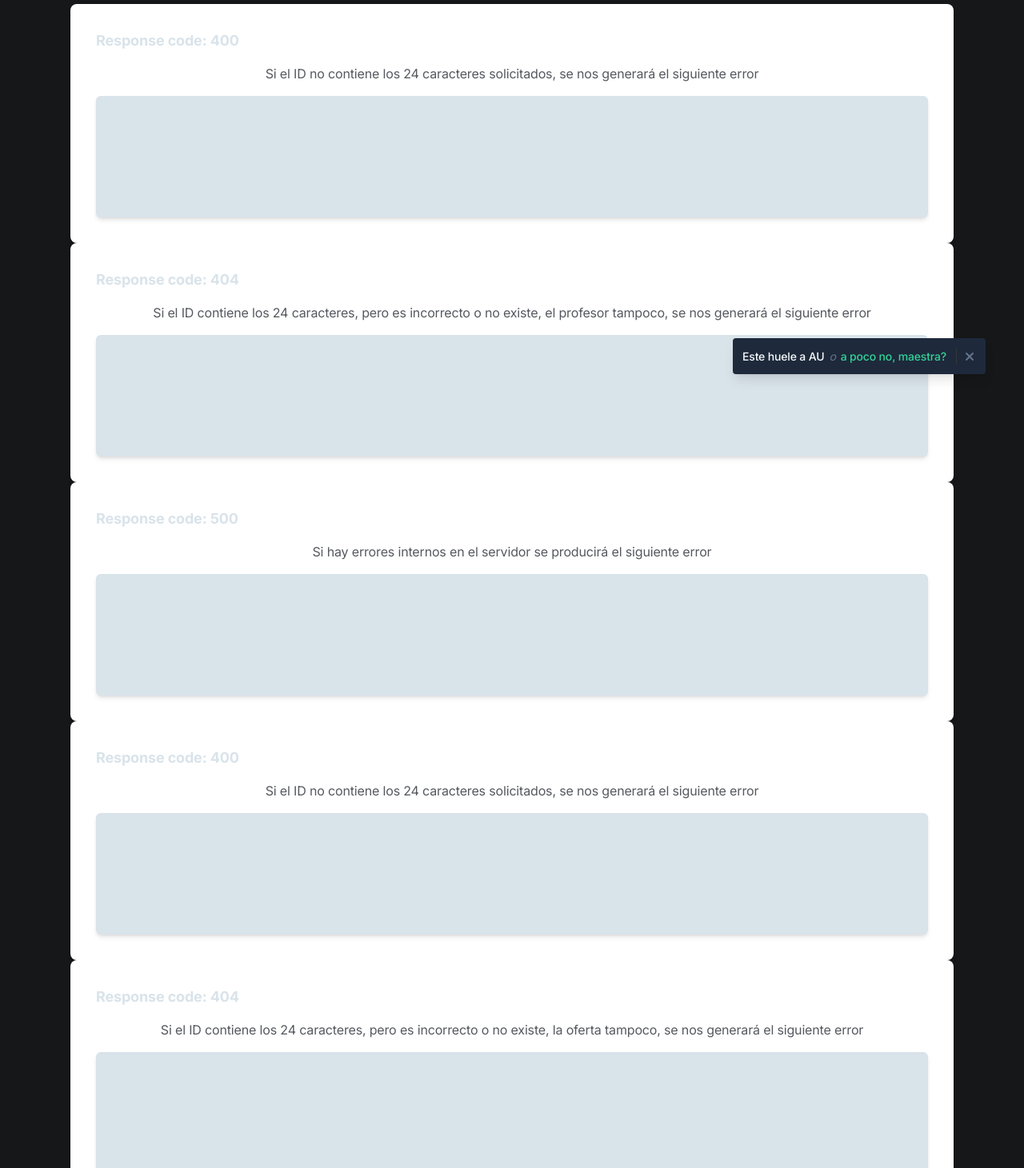
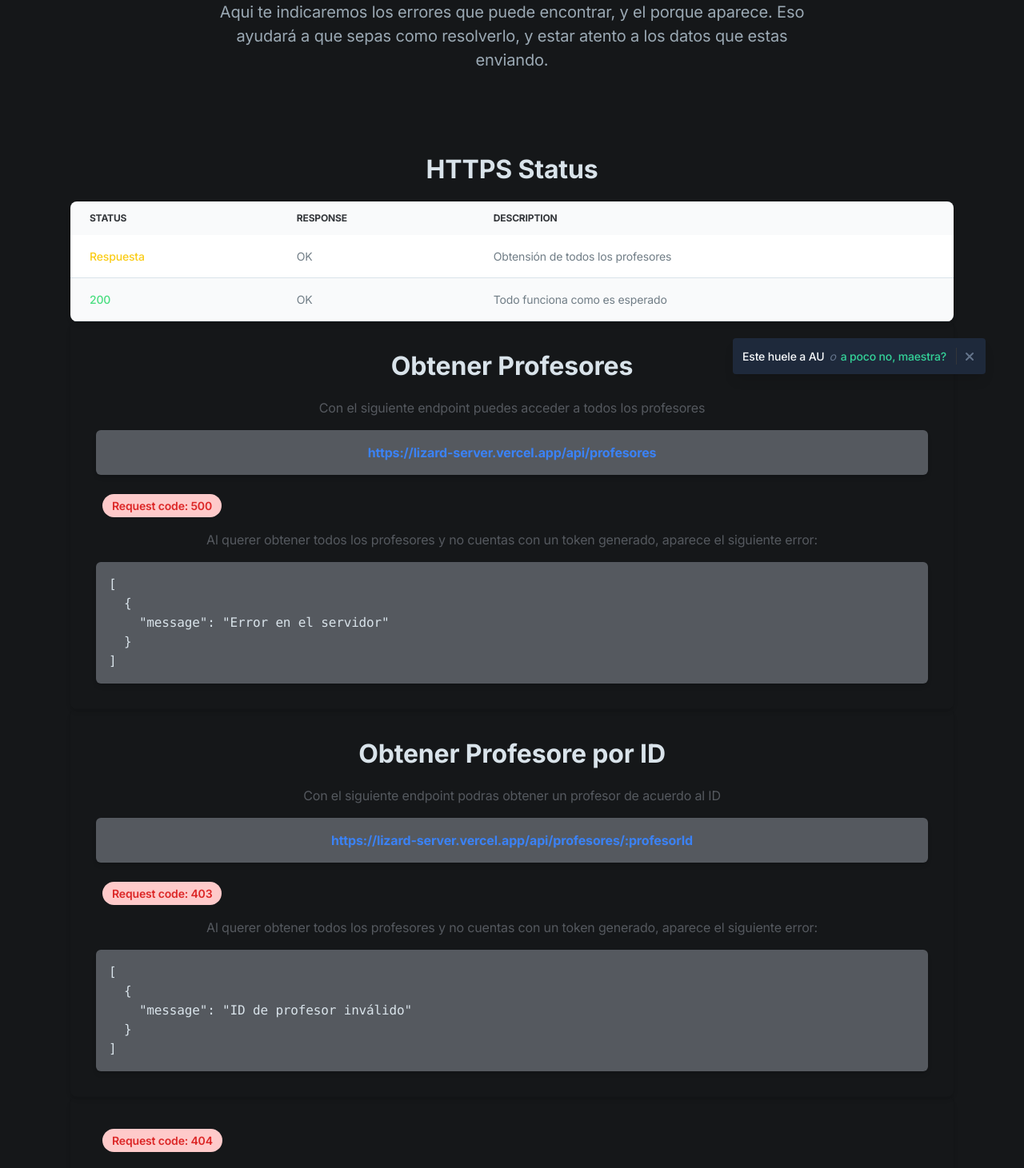
Before and after one commit to joseph117xdxd/Lizard2.0, a Next.js app in the folder client/: page /signup in a window 1280 px wide. Shown: the part 300-1761 px from the top of the page at 80% size. Built offline with nearby package versions, Linux system fonts and the light colour scheme.

Commit message:
Se agregaron errores en front

```diff
--- a/client/app/(auth)/signup/page.tsx
+++ b/client/app/(auth)/signup/page.tsx
@@ -1,9 +1,31 @@
 export const metadata = {
-  title: "Sign Up - Open PRO",
+  title: "Errores",
   description: "Page description",
 };
 
+// Endpoints
+const endpointOfertasGet = "https://lizard-server.vercel.app/api/oferta";
+const endpointAdmisionesGet = "https://lizard-server.vercel.app/api/admision";
+
+const endpointSignUpUser = "https://lizard-server.vercel.app/api/auth/signup";
+
+const endpointSignInUser = "https://lizard-server.vercel.app/api/auth/signin";
+
+const endpointProfesoresGet = "https://lizard-server.vercel.app/api/profesores";
+const endpointProfesoresGetById =
+  "https://lizard-server.vercel.app/api/profesores/:profesorId";
+const endpointOfertaGetById =
+  "https://lizard-server.vercel.app/api/oferta/:ofertaId";
+const endpointAdmisionGetById =
+  "https://lizard-server.vercel.app/api/admision/:admisionId";
+
 // Respuestas de la API
+
+const response500Profesores = [
+  {
+    message: "Error en el servidor",
+  },
+];
 
 const response400ProfesoresById = [
   {
@@ -68,52 +90,168 @@ export default function SignUp() {
         <div className="pt-32 pb-12 md:pt-40 md:pb-20">
           {/* Page header */}
           <div className="max-w-3xl mx-auto text-center pb-12 md:pb-20">
-            <h1 className="h1">En esta sección iran los errores</h1>
+            <h1 className="h1">
+              En esta sección abarcamos el manejo de errores
+            </h1>
+            <p
+              className="text-xl text-gray-400 mb-8"
+              data-aos="fade-up"
+              data-aos-delay="200"
+            >
+              Aqui te indicaremos los errores que puede encontrar, y el porque
+              aparece. Eso ayudará a que sepas como resolverlo, y estar atento a
+              los datos que estas enviando.
+            </p>
+          </div>
+
+          {/* Tabla de los status ERROR 404 */}
+          <div className="max-w-3xl mx-auto text-center pb-5 md:pb-15">
+            <h3 className="h3">HTTPS Status</h3>
+          </div>
+          <div className="relative overflow-x-auto shadow-md sm:rounded-lg">
+            <table className="w-full text-sm text-left rtl:text-right text-gray-500 dark:text-gray-400">
+              <thead className="text-xs text-gray-700 uppercase bg-gray-50 dark:bg-gray-700 dark:text-gray-400">
+                <tr>
+                  <th scope="col" className="px-6 py-3">
+                    Status
+                  </th>
+                  <th scope="col" className="px-6 py-3">
+                    Response
+                  </th>
+                  <th scope="col" className="px-6 py-3">
+                    Description
+                  </th>
+                </tr>
+              </thead>
+              <tbody>
+                <tr className="odd:bg-white odd:dark:bg-gray-900 even:bg-gray-50 even:dark:bg-gray-800 border-b dark:border-gray-700">
+                  <th
+                    scope="row"
+                    className="px-6 py-4 font-medium text-yellow-400 whitespace-nowrap yellow:text-yellow"
+                  >
+                    Respuesta
+                  </th>
+                  <td className="px-6 py-4">OK</td>
+                  <td className="px-6 py-4">
+                    Obtensión de todos los profesores
+                  </td>
+                </tr>
+                <tr className="odd:bg-white odd:dark:bg-gray-900 even:bg-gray-50 even:dark:bg-gray-800 border-b dark:border-gray-700">
+                  <th
+                    scope="row"
+                    className="px-6 py-4 font-medium text-green-400 whitespace-nowrap green:text-green"
+                  >
+                    200{" "}
+                  </th>
+                  <td className="px-6 py-4">OK</td>
+                  <td className="px-6 py-4">Todo funciona como es esperado</td>
+                </tr>
+              </tbody>
+            </table>
+          </div>
+
+          {/* Bloque Errores Profesores GET */}
+          <div className="bg-blue p-8 rounded-lg shadow-md">
+            <h2 className="text-3xl font-bold text-center mb-4">
+              Obtener Profesores
+            </h2>
+            <p className="text-center text-gray-600 mb-4">
+              Con el siguiente endpoint puedes acceder a todos los profesores
+            </p>
+            <div className="bg-gray-600 p-4 rounded-md shadow-md mb-4">
+              <p className="text-center">
+                <a
+                  href={endpointProfesoresGet}
+                  className="text-blue-500 font-bold no-underline"
+                >
+                  {endpointProfesoresGet}
+                </a>
+              </p>
+            </div>
+            <div className="inline-flex text-sm font-semibold py-1 px-3 m-2 text-red-600 bg-red-200 rounded-full mb-4">
+              Request code: 500
+            </div>{" "}
+            <p className="text-center text-gray-600 mb-4">
+              Al querer obtener todos los profesores y no cuentas con un token
+              generado, aparece el siguiente error:
+            </p>
+            <div>
+              <div className="bg-gray-600 p-4 rounded-md shadow-md">
+                <pre className="overflow-x-auto">
+                  {JSON.stringify(response500Profesores, null, 2)}
+                </pre>
+              </div>
+            </div>
           </div>
 
           {/* Bloque Errores Profesor por ID */}
-          <div className="bg-white p-8 rounded-lg shadow-md">
-            <h3 className="text-lg font-bold mb-4">Response code: 400 </h3>
+          <>
+            <div className="bg-blue p-8 rounded-lg shadow-md">
+              <h2 className="text-3xl font-bold text-center mb-4">
+                Obtener Profesore por ID
+              </h2>
               <p className="text-center text-gray-600 mb-4">
-              Si el ID no contiene los 24 caracteres solicitados, se nos
-              generará el siguiente error
+                Con el siguiente endpoint podras obtener un profesor de acuerdo
+                al ID
+              </p>
+              <div className="bg-gray-600 p-4 rounded-md shadow-md mb-4">
+                <p className="text-center">
+                  <a
+                    href={endpointProfesoresGetById}
+                    className="text-blue-500 font-bold no-underline"
+                  >
+                    {endpointProfesoresGetById}
+                  </a>
+                </p>
+              </div>
+              <div className="inline-flex text-sm font-semibold py-1 px-3 m-2 text-red-600 bg-red-200 rounded-full mb-4">
+                Request code: 403
+              </div>{" "}
+              <p className="text-center text-gray-600 mb-4">
+                Al querer obtener todos los profesores y no cuentas con un token
+                generado, aparece el siguiente error:
               </p>
               <div>
-              <div className="bg-gray-200 p-4 rounded-md shadow-md">
+                <div className="bg-gray-600 p-4 rounded-md shadow-md">
                   <pre className="overflow-x-auto">
                     {JSON.stringify(response400ProfesoresById, null, 2)}
                   </pre>
                 </div>
               </div>
             </div>
-          <div className="bg-white p-8 rounded-lg shadow-md">
-            <h3 className="text-lg font-bold mb-4">Response code: 404 </h3>
+            <div className="bg-blue p-8 rounded-lg shadow-md">
+              <div className="inline-flex text-sm font-semibold py-1 px-3 m-2 text-red-600 bg-red-200 rounded-full mb-4">
+                Request code: 404
+              </div>{" "}
               <p className="text-center text-gray-600 mb-4">
                 Si el ID contiene los 24 caracteres, pero es incorrecto o no
                 existe, el profesor tampoco, se nos generará el siguiente error
               </p>
               <div>
-              <div className="bg-gray-200 p-4 rounded-md shadow-md">
+                <div className="bg-gray-600 p-4 rounded-md shadow-md">
                   <pre className="overflow-x-auto">
                     {JSON.stringify(response404ProfesoresById, null, 2)}
                   </pre>
                 </div>
               </div>
             </div>
-          <div className="bg-white p-8 rounded-lg shadow-md">
-            <h3 className="text-lg font-bold mb-4">Response code: 500 </h3>
+            <div className="bg-blue p-8 rounded-lg shadow-md">
+              <div className="inline-flex text-sm font-semibold py-1 px-3 m-2 text-red-600 bg-red-200 rounded-full mb-4">
+                Request code: 500
+              </div>{" "}
               <p className="text-center text-gray-600 mb-4">
                 Si hay errores internos en el servidor se producirá el siguiente
                 error
               </p>
               <div>
-              <div className="bg-gray-200 p-4 rounded-md shadow-md">
+                <div className="bg-gray-600 p-4 rounded-md shadow-md">
                   <pre className="overflow-x-auto">
                     {JSON.stringify(response500ProfesoresById, null, 2)}
                   </pre>
                 </div>
               </div>
             </div>
+          </>
 
           {/* Bloque Errores Oferta por ID */}
           <div className="bg-white p-8 rounded-lg shadow-md">
--- a/client/components/ui/header.tsx
+++ b/client/components/ui/header.tsx
@@ -39,7 +39,7 @@ export default function Header() {
               <li>
                 <Link
                   href="/signup"
-                  className="btn-sm text-white bg-purple-600 hover:bg-purple-700 ml-3"
+                  className="font-medium text-purple-600 hover:text-gray-200 px-4 py-3 flex items-center transition duration-150 ease-in-out"
                 >
                   Errores
                 </Link>
```
Lines whose indentation alone changed are shown as unchanged.
